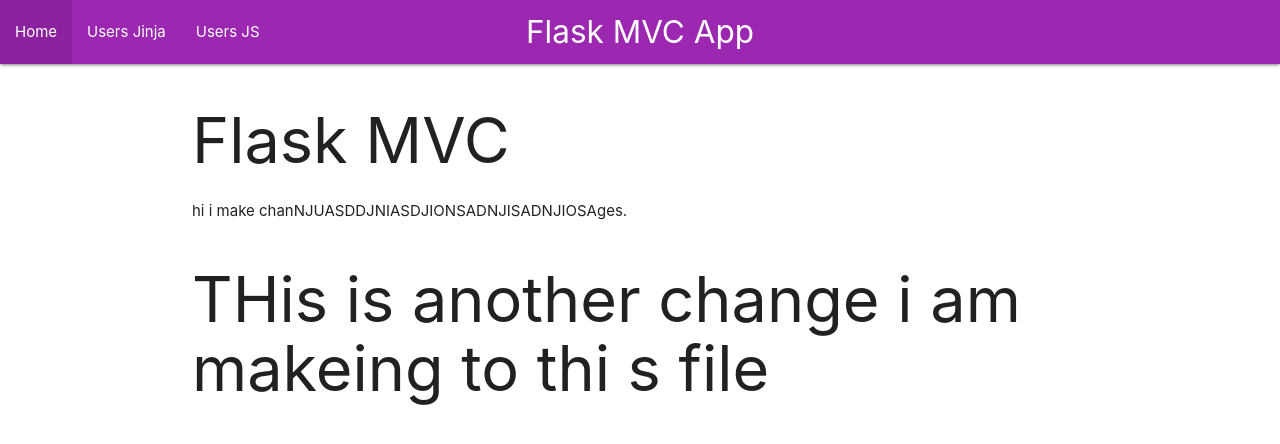
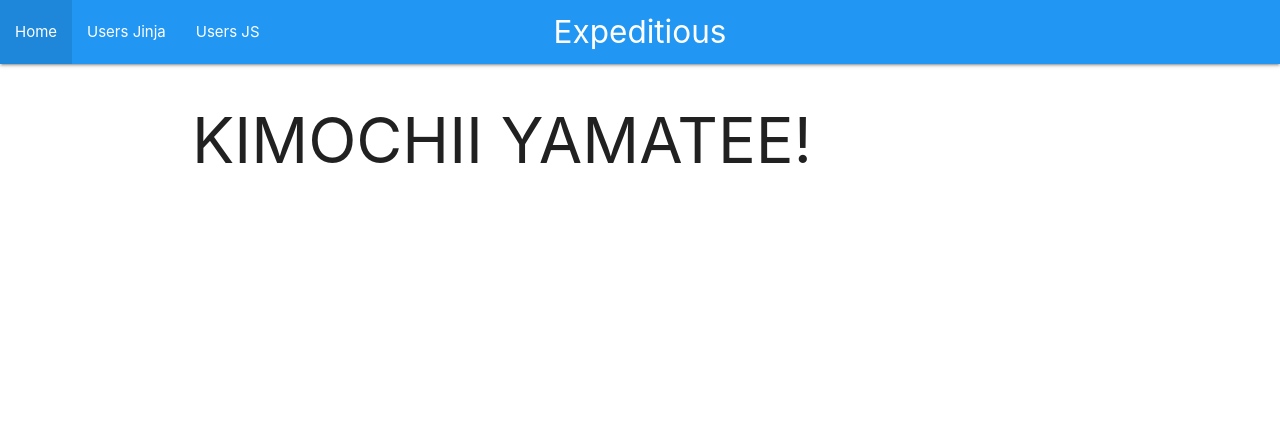
Before and after one commit to Ara-Ara-Arabians/info-2602-project-, a Flask app: page / in a window 1280 px wide. Shown: the top 444 px of the page. Run offline with Flask 3, Linux system fonts and the light colour scheme; parts of the project's set-up code (start-up, migrations or seed data) failed here and were passed over.

Commit message:
fixed the error with user.py models and added the expetitious headers in the page

```diff
--- a/App/models/user.py
+++ b/App/models/user.py
@@ -1,7 +1,8 @@
-
 from werkzeug.security import check_password_hash, generate_password_hash
 from flask_login import UserMixin
 from App.database import db
+
+import datetime
 
 class User(db.Model, UserMixin):
     id = db.Column(db.Integer, primary_key=True)
@@ -21,7 +22,7 @@ class Driver(db.Model):
     name = db.Column(db.String(120), nullable=False)
     email = db.Column(db.String(120), nullable=False)
     message = db.Column(db.String(2000), nullable=False)
-    timestamp = db.Column(db.DateTime, nullable=False, default=datetime.utcnow)
+    timestamp = db.Column(db.DateTime(timezone = True), default = datetime.datetime.utcnow)
 
 
     def __init__(self, username, password):
--- a/App/templates/index.html
+++ b/App/templates/index.html
@@ -1,11 +1,10 @@
 {% extends "layout.html" %}
-{% block title %}Flask MVC App{% endblock %}
-{% block page %}Flask MVC App{% endblock %}
+{% block title %}Expeditious{% endblock %}
+{% block page %}Expeditious{% endblock %}
 
 {{ super() }}
 
 {% block content %}
-    <h1>Flask MVC</h1>
-    <p>hi i make chanNJUASDDJNIASDJIONSADNJISADNJIOSAges.</p>
-    <h1>THis is another change i am makeing to thi s file</h1>
+
+    <h1>KIMOCHII YAMATEE!</h1>
 {% endblock %}
--- a/App/templates/layout.html
+++ b/App/templates/layout.html
@@ -13,7 +13,7 @@
 
   </head>
   <body>
-    <nav class="purple">
+    <nav class="blue">
       <div class="nav-wrapper">
         <a href="#!" class="brand-logo center">{% block page %}{% endblock %}</a>
         <div class="nav-wrapper">
```
